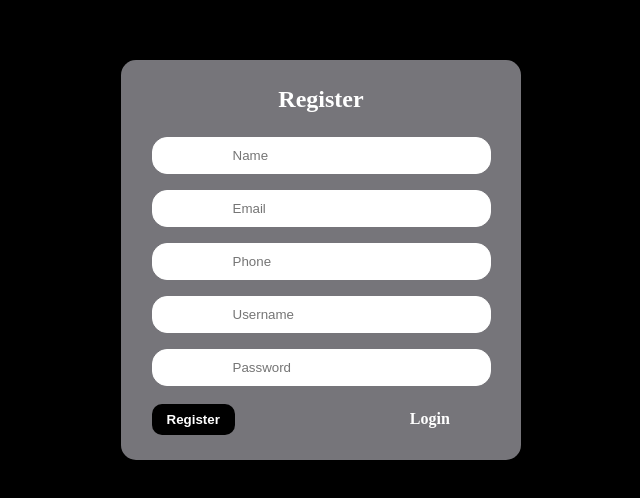
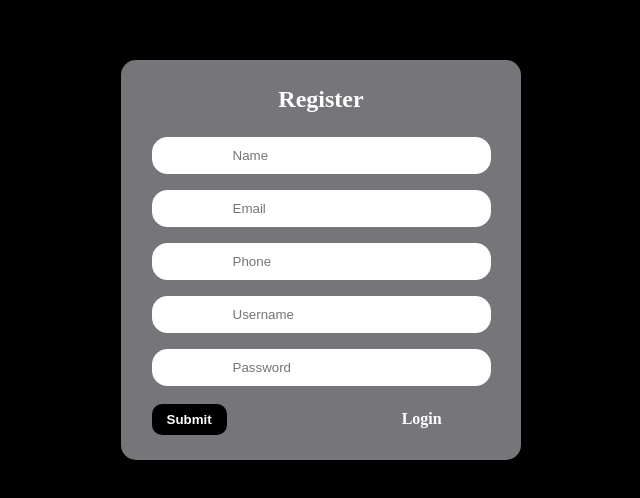
Before and after one commit to Sweenkhan/form-with-nodejs, a React (Create React App) app in the folder front/: page / in a window 1280 px wide. Shown: the part 140-638 px from the top of the page, without its empty margins (319-959 px from the left). Built offline with nearby package versions, Linux system fonts and the light colour scheme.

Commit message:
after complete user will go to login page

```diff
--- a/front/src/FORM/Login.js
+++ b/front/src/FORM/Login.js
@@ -20,7 +20,7 @@ function Login() {
             if(result.data === "success"){
               console.log("succes ho gya")
                navigate("/quiz")
-            }
+            } else {alert("wrong credential")}
          })
   }
 
--- a/front/src/FORM/Register.js
+++ b/front/src/FORM/Register.js
@@ -1,21 +1,42 @@
-import React from 'react'
+import React,{useState} from 'react'
 import { Link } from 'react-router-dom'
 import "./Register.css"
+import { useNavigate } from 'react-router-dom'
+import axios from 'axios'
 
 function Register() {
+
+  const navigate = useNavigate()
+  const [name, setName] = useState("")
+  const [email, setEmail] = useState("")
+  const [phone, setPhone] = useState("")
+  const [username, setUsername] = useState("")
+  const [password, setPassword] = useState("")
+
+
+  function handleRegister(e){
+    e.preventDefault()
+         axios.post('http://localhost:8080/register', {name, email, phone, username, password})
+         .then((result) =>{
+             if(result.data === "success"){
+                navigate('/login')
+             }
+         })
+  }
   return (
     <div className='register'>
 
     <div className='registerCnt'>
       <h2>Register</h2>
-      <form method='post' action='http://localhost:8080/register'>
-        <input type='text' name='name' placeholder='Name'/><br />
-        <input type='email' name='email' placeholder='Email'/><br />
-        <input type='number' name='phone' placeholder='Phone'/><br />
-        <input type='text' name='username' placeholder='Username'/><br />
-        <input type='password' name='password' placeholder='Password'/><br />
-        <button type='submit' name='register'>Register</button>
+      <form method='post' onSubmit={handleRegister}>
+        <input type='text' name='name' placeholder='Name' value={name} onChange={e => setName(e.target.value)} /><br />
+        <input type='email' name='email' placeholder='Email' value={email} onChange={e => setEmail(e.target.value)} /><br />
+        <input type='number' name='phone' placeholder='Phone' value={phone} onChange={e => setPhone(e.target.value)} /><br />
+        <input type='text' name='username' placeholder='Username' value={username} onChange={e => setUsername(e.target.value)} /><br />
+        <input type='password' name='password' placeholder='Password'value={password} onChange={e => setPassword(e.target.value)} /><br />
+        <div className='btns'> <button type='submit' name='register'>Submit</button>
         <Link to="/login">Login</Link>
+        </div>
       </form>
       </div>
     </div>
```
